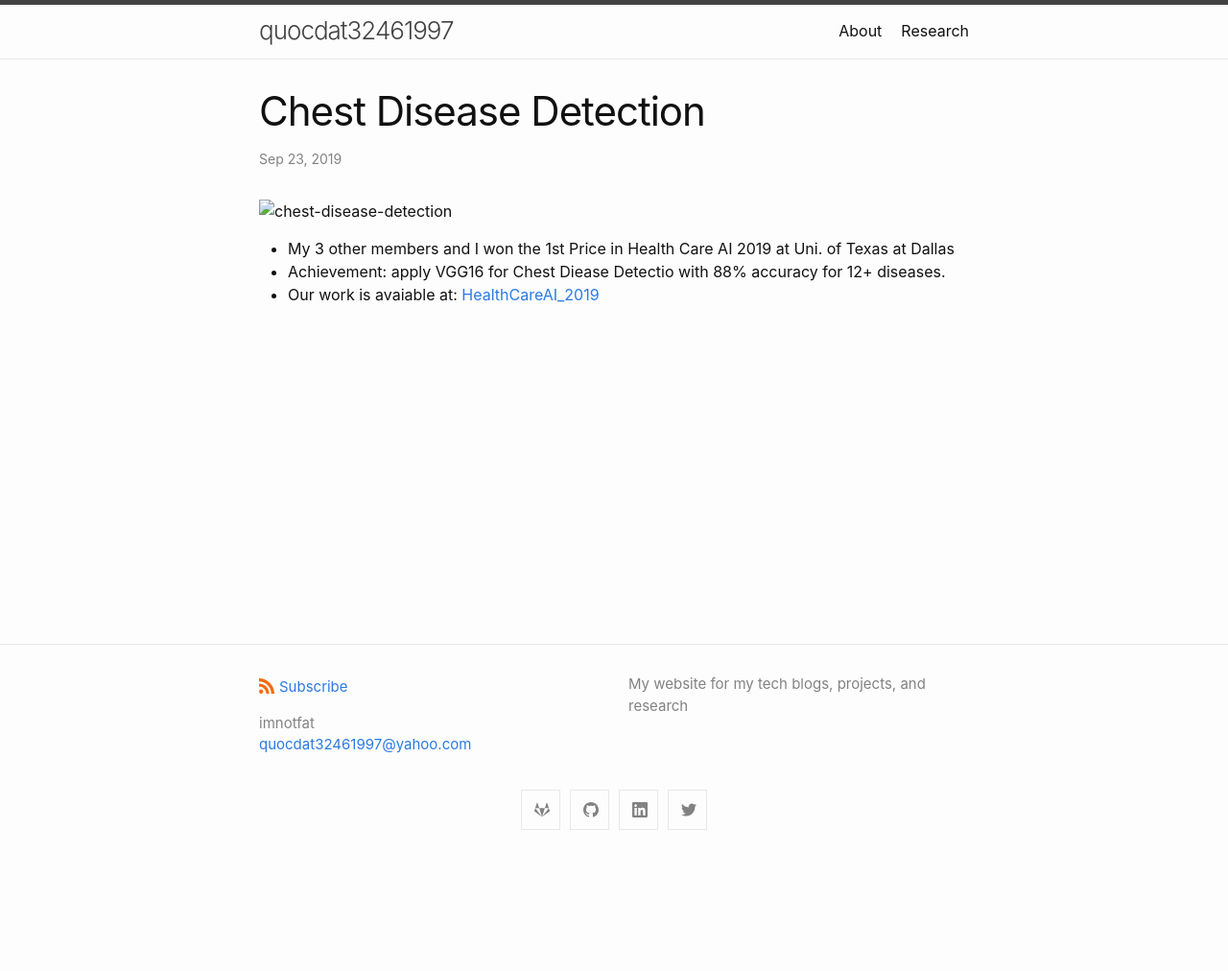
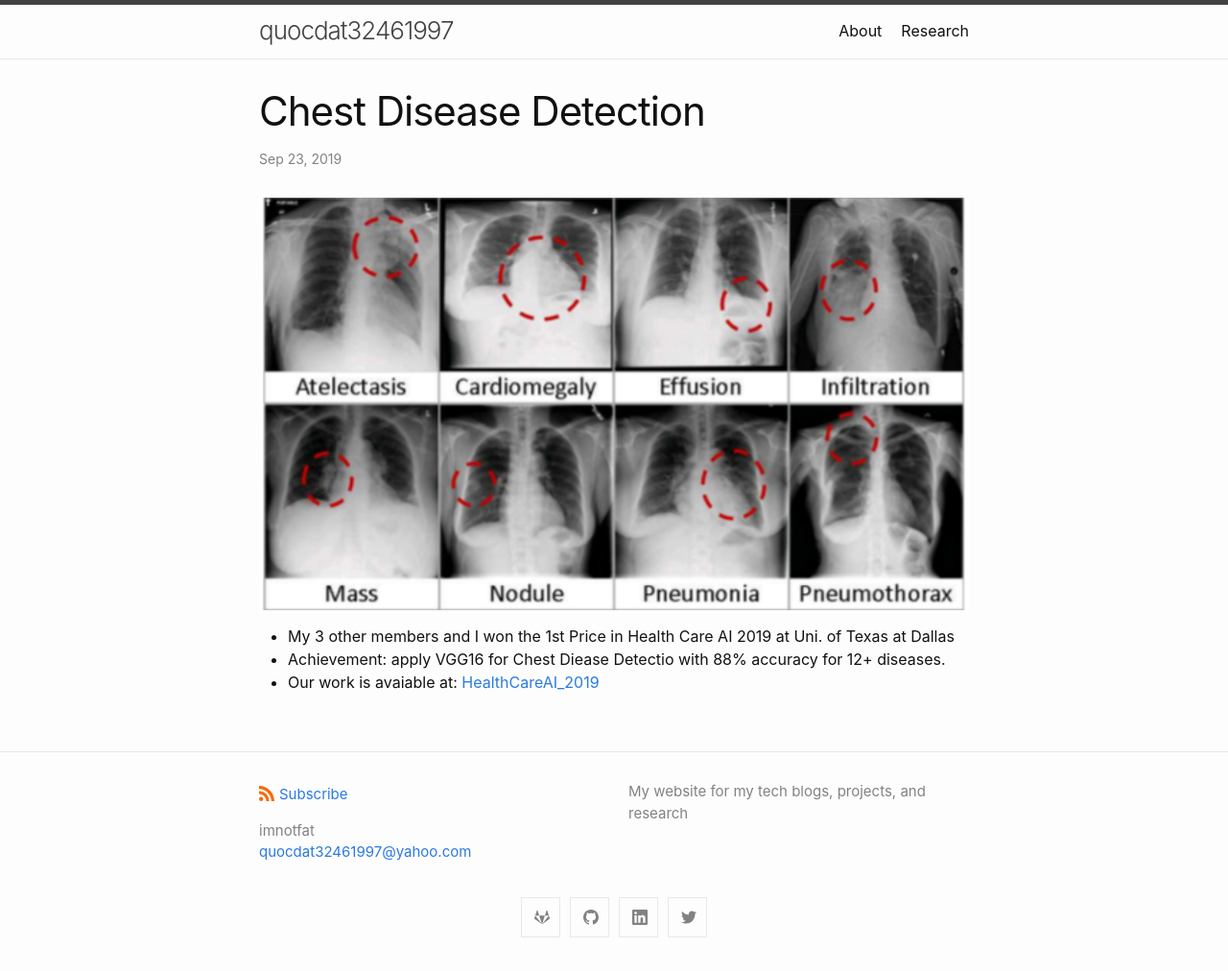
Before and after one commit to quocdat32461997/quocdat32461997.github.io, a Jekyll site: the page built from _posts/2019-09-23-chest-disease-detection.md, in a window 1280 px wide. Shown: the whole page at 96% size. Built offline with Jekyll 4.4.1, drawn with Linux system fonts in a browser that asks for light colours; before the commit the page ends 900 px from its top, so only the background shows below that.

Commit message:
Update 2019-09-23-chest-disease-detection.md

```diff
--- a/_posts/2019-09-23-chest-disease-detection.md
+++ b/_posts/2019-09-23-chest-disease-detection.md
@@ -2,7 +2,7 @@
 layout: post
 ---
 
-![chest-disease-detection](/asssets/x-ray-scan.png )
+![chest-disease-detection](/assets/x-ray-scan.png )
 
 * My 3 other members and I won the 1st Price in Health Care AI 2019 at Uni. of Texas at Dallas
 * Achievement: apply VGG16 for Chest Diease Detectio with 88% accuracy for 12+ diseases.
```
